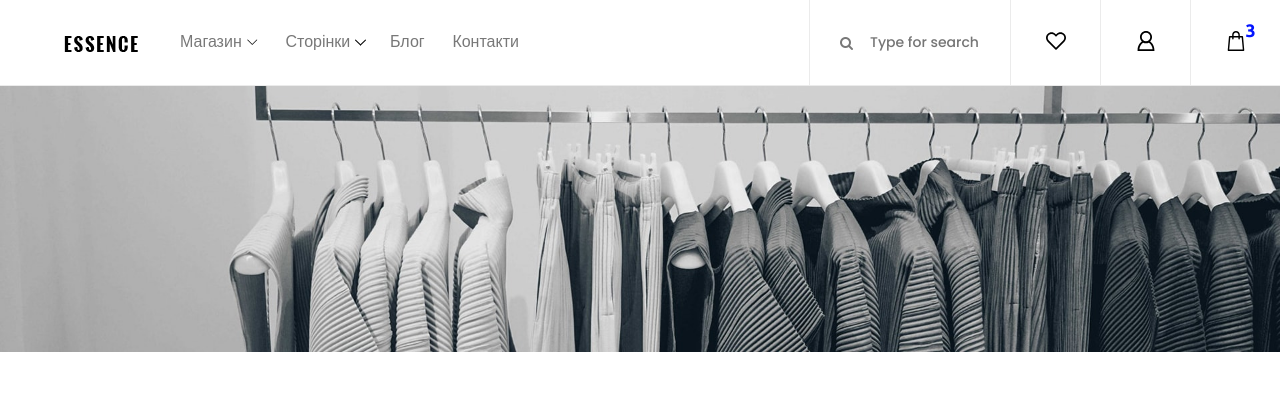
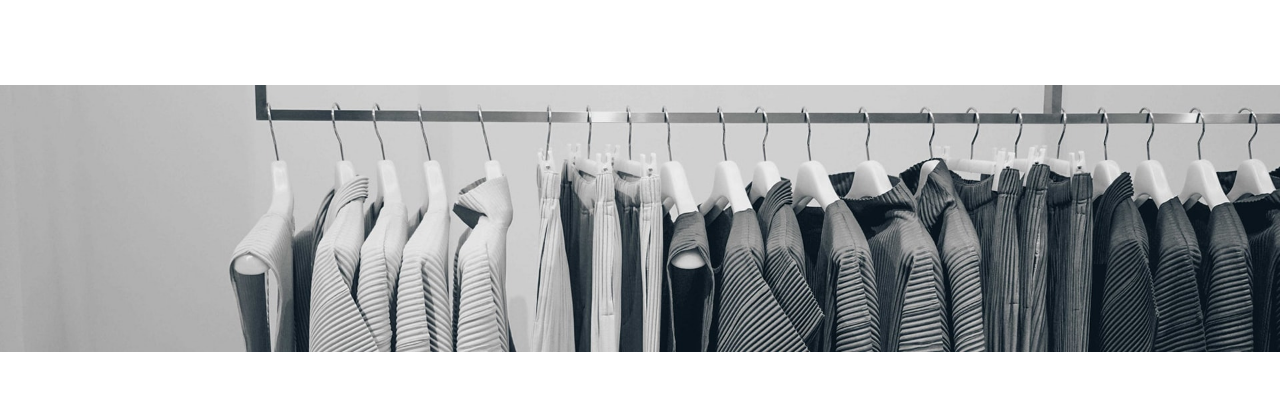
Before and after one commit to Constantine-MotoViking/ExzamProject, a Django app: page /about in a window 1280 px wide. Shown: the top 420 px of the page. Run offline with Django 4.2, Linux system fonts and the light colour scheme; some libraries are stand-ins or nearby versions; some web fonts are replaced.

Commit message:
добавил fragments/header.html

```diff
--- a/root/templates/_layouts/base.html
+++ b/root/templates/_layouts/base.html
@@ -21,101 +21,6 @@
 </head>
 
 <body>
-    <!-- ##### Header Area Start ##### -->
-    <header class="header_area">
-        <div class="classy-nav-container breakpoint-off d-flex align-items-center justify-content-between">
-            <!-- Classy Menu -->
-            <nav class="classy-navbar" id="essenceNav">
-                <!-- Logo -->
-                <a class="nav-brand" href=""><img src="{% static 'img/core-img/logo.png' %}" alt=""></a>
-                <!-- Navbar Toggler -->
-                <div class="classy-navbar-toggler">
-                    <span class="navbarToggler"><span></span><span></span><span></span></span>
-                </div>
-                <!-- Menu -->
-                <div class="classy-menu">
-                    <!-- close btn -->
-                    <div class="classycloseIcon">
-                        <div class="cross-wrap"><span class="top"></span><span class="bottom"></span></div>
-                    </div>
-                    <!-- Nav Start -->
-                    <div class="classynav">
-                        <ul>
-                            <li><a href="#">Магазин</a>
-                                <div class="megamenu">
-                                    <ul class="single-mega cn-col-4">
-                                        <li class="title">Жіноча колекція</li>
-                                        <li><a href="shop.html">Сукні</a></li>
-                                        <li><a href="shop.html">Блузки та Сорочки</a></li>
-                                        <li><a href="shop.html">Футболки</a></li>
-                                        <li><a href="shop.html">Комбінезон</a></li>
-                                        <li><a href="shop.html">Нижня білизна</a></li>
-                                    </ul>
-                                    <ul class="single-mega cn-col-4">
-                                        <li class="title">Чоловіча колекція</li>
-                                        <li><a href="shop.html">Футболки</a></li>
-                                        <li><a href="shop.html">Поло</a></li>
-                                        <li><a href="shop.html">Сорочки</a></li>
-                                        <li><a href="shop.html">Жакети</a></li>
-                                    </ul>
-                                    <ul class="single-mega cn-col-4">
-                                        <li class="title">Дитяча колекція</li>
-                                        <li><a href="shop.html">Сукні</a></li>
-                                        <li><a href="shop.html">Сорочки</a></li>
-                                        <li><a href="shop.html">Футболки</a></li>
-                                        <li><a href="shop.html">Піджаки</a></li>
-                                    </ul>
-                                    <div class="single-mega cn-col-4">
-                                        <img src="{% static 'img/bg-img/bg-6.jpg' %}" alt="">
-                                    </div>
-                                </div>
-                            </li>
-                            <li><a href="#">Сторінки</a>
-                                <ul class="dropdown">
-                                    <li><a href="index.html">Головна</a></li>
-                                    <li><a href="shop.html">Магазин</a></li>
-                                    <li><a href="single-product-details.html">Деталі продукту</a></li>
-                                    <li><a href="checkout.html">Перевірити</a></li>
-                                    <li><a href="blog.html">Блог</a></li>
-                                    <li><a href="single-blog.html">Єдиний блог</a></li>
-                                    <li><a href="regular-page.html">Звичайна сторінка</a></li>
-                                    <li><a href="contact.html">Контакти</a></li>
-                                </ul>
-                            </li>
-                            <li><a href="blog.html">Блог</a></li>
-                            <li><a href="contact.html">Контакти</a></li>
-                        </ul>
-                    </div>
-                    <!-- Nav End -->
-                </div>
-            </nav>
-
-            <!-- Header Meta Data -->
-            <div class="header-meta d-flex clearfix justify-content-end">
-                <!-- Search Area -->
-                <div class="search-area">
-                    <form action="#" method="post">
-                        <input type="search" name="search" id="headerSearch" placeholder="Type for search">
-                        <button type="submit"><i class="fa fa-search" aria-hidden="true"></i></button>
-                    </form>
-                </div>
-                <!-- Favourite Area -->
-                <div class="favourite-area">
-                    <a href="#"><img src="{% static 'img/core-img/heart.svg' %}" alt=""></a>
-                </div>
-                <!-- User Login Info -->
-                <div class="user-login-info">
-                    <a href="#"><img src="{% static 'img/core-img/user.svg' %}" alt=""></a>
-                </div>
-                <!-- Cart Area -->
-                <div class="cart-area">
-                    <a href="#" id="essenceCartBtn"><img src="{% static 'img/core-img/bag.svg' %}" alt=""> <span>3</span></a>
-                </div>
-            </div>
-
-        </div>
-    </header>
-    <!-- ##### Header Area End ##### -->
 
     <!-- ##### Right Side Cart Area ##### -->
     <div class="cart-bg-overlay"></div>
```
